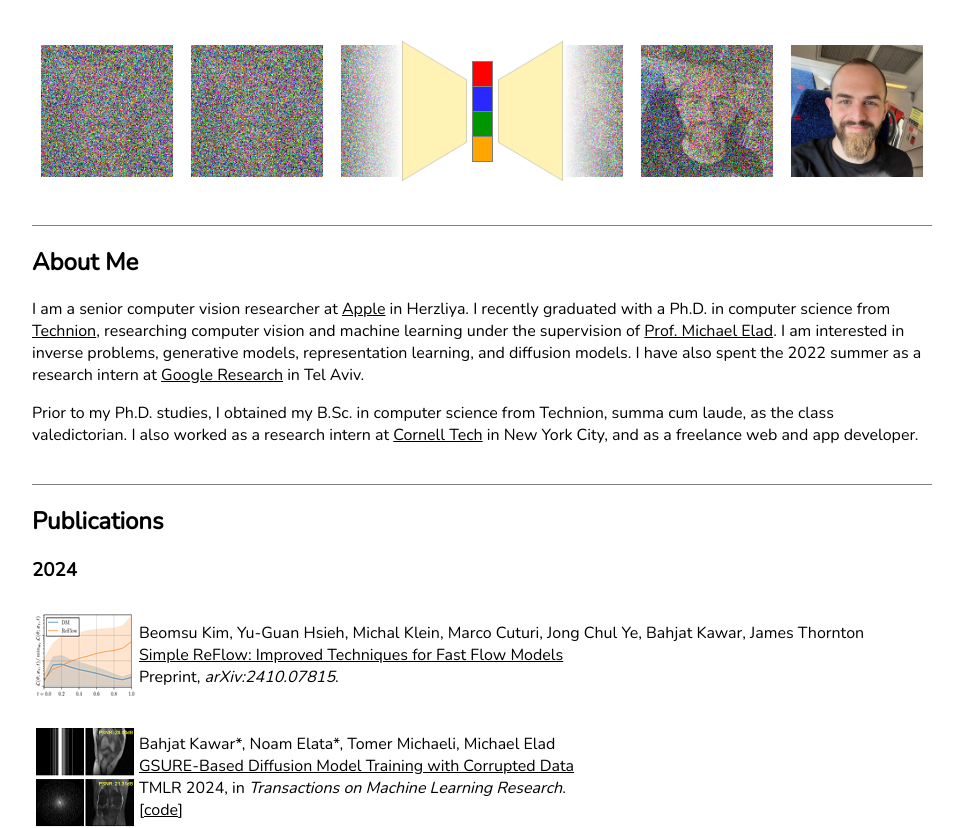
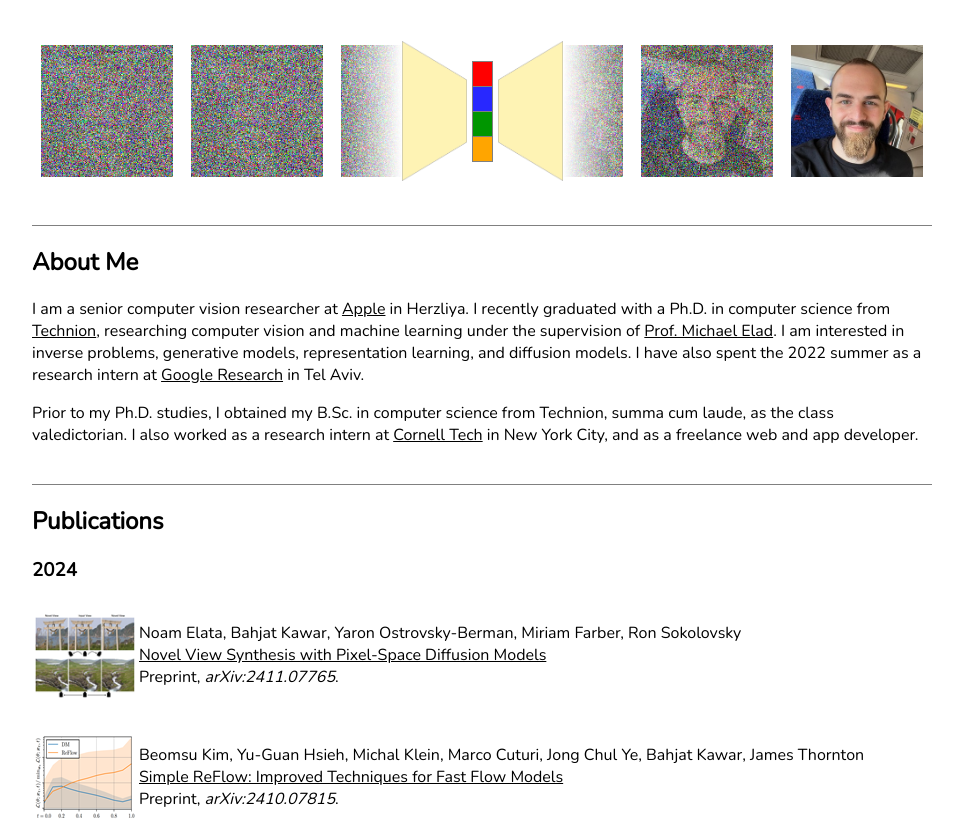
Before and after one commit to bahjat-kawar/bahjat-kawar.github.io, a plain HTML site: page index.html in a window 1280 px wide. Shown: the part 141-969 px from the top of the page, without its empty margins (158-1121 px from the left). Drawn offline with nearby package versions, Linux system fonts and the light colour scheme.

Commit message:
new paper

```diff
--- a/index.html
+++ b/index.html
@@ -229,6 +229,13 @@ function show_menu() {
     <h2>Publications</h2>
     <h3>2024</h3>
 	<div class="article"><table><tr>
+		<td valign="middle"><img src="figures/nvs.png" class="article-img" /></td>
+		<td valign="middle">Noam Elata, <b>Bahjat Kawar</b>, Yaron Ostrovsky-Berman, Miriam Farber, Ron Sokolovsky<br />
+		<a class="lnk" href="https://arxiv.org/abs/2411.07765">Novel View Synthesis with Pixel-Space Diffusion Models</a><br />
+		Preprint, <i>arXiv:2411.07765</i>.<br />
+		</td>
+	</tr></table></div> <br />
+	<div class="article"><table><tr>
 		<td valign="middle"><img src="figures/simple_rf.png" class="article-img" /></td>
 		<td valign="middle">Beomsu Kim, Yu-Guan Hsieh, Michal Klein, Marco Cuturi, Jong Chul Ye, <b>Bahjat Kawar</b>, James Thornton<br />
 		<a class="lnk" href="https://arxiv.org/abs/2410.07815">Simple ReFlow: Improved Techniques for Fast Flow Models</a><br />
```
Also changed, not shown: figures/nvs.png (added).
